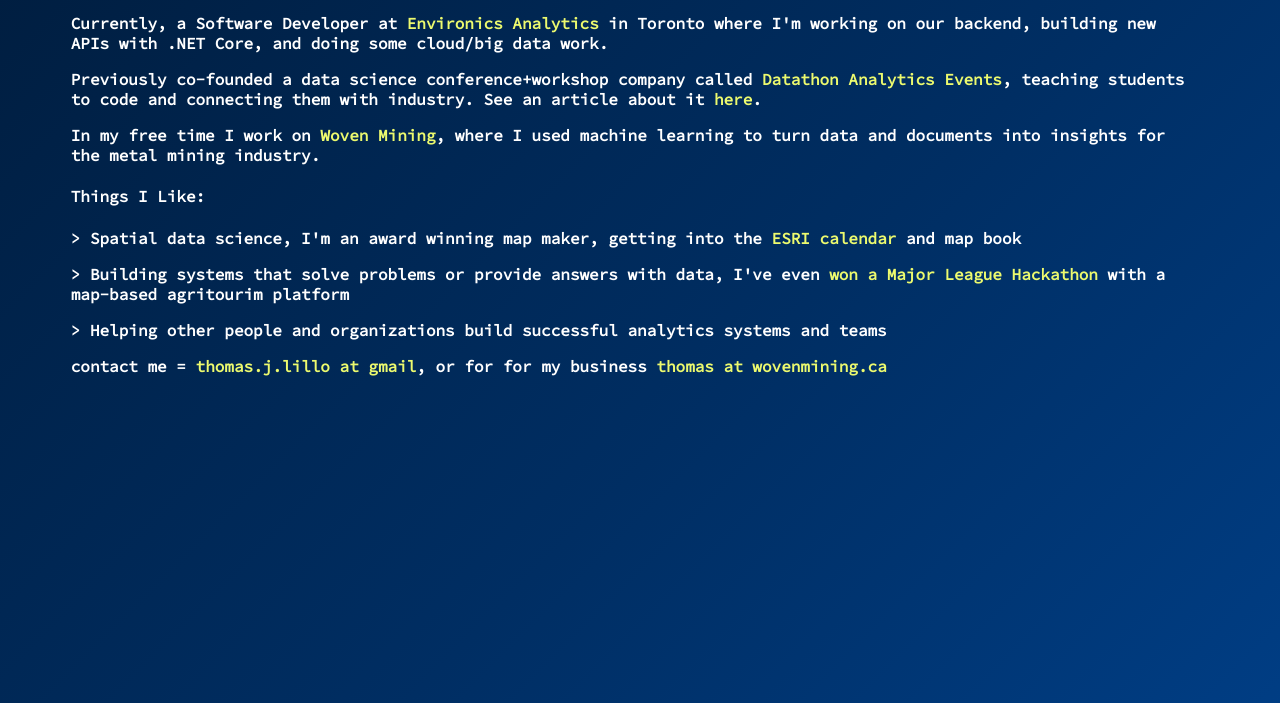
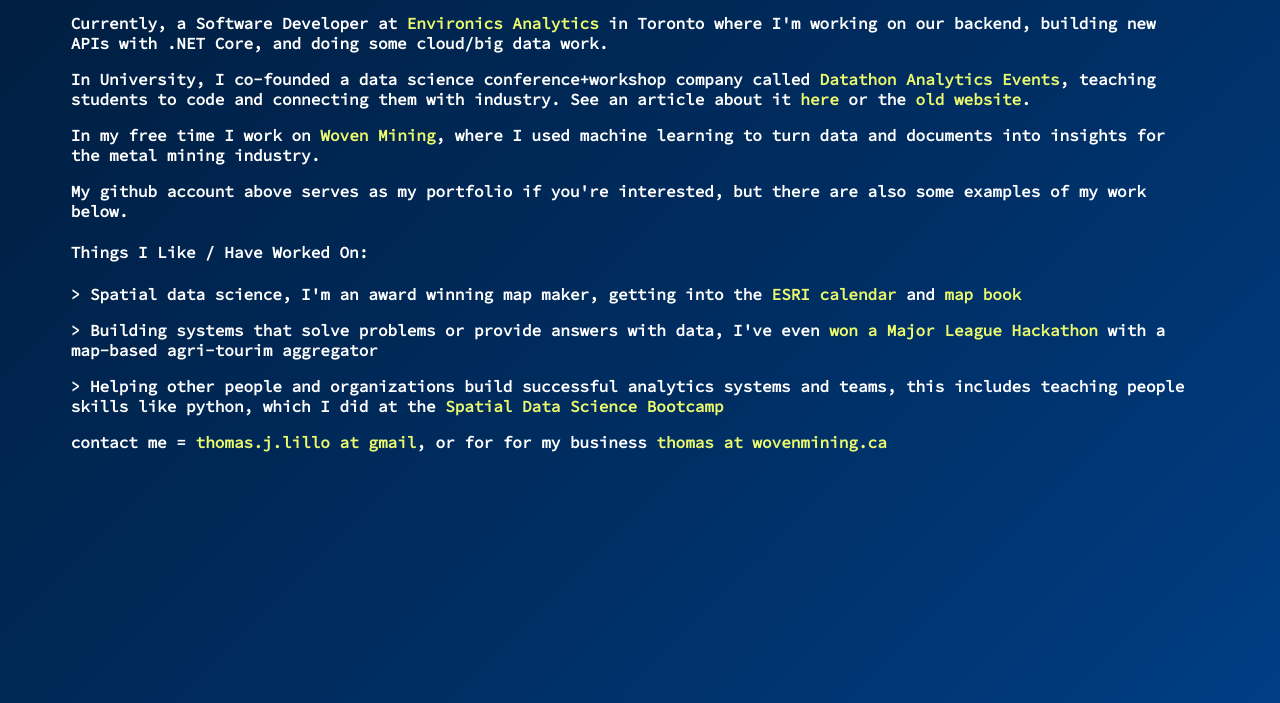
Before and after one commit to thomaslillo/tomlillo, a plain HTML site: page index.html in a window 1280 px wide. Shown: the part 144-847 px from the top of the page. Drawn offline with Linux system fonts and the light colour scheme; a web font is replaced by a local one.

Commit message:
Update index.html

```diff
--- a/index.html
+++ b/index.html
@@ -34,15 +34,17 @@
             <!--- current work <a href="http://www.datathon.ca"></a> -->
             <p>Currently, a Software Developer at <a href="https://environicsanalytics.com/">Environics Analytics</a> in Toronto where I'm working on our backend, building new APIs with .NET Core, and doing some cloud/big data work.</p>
 
-            <p>Previously co-founded a data science conference+workshop company called <a href="https://thomaslillo.github.io/datathon-website-tailwindcss/">Datathon Analytics Events</a>, teaching students to code and connecting them with industry. See an article about it <a href="https://brocku.ca/brock-news/tag/datathon/">here</a>.</p>
+            <p>In University, I co-founded a data science conference+workshop company called <a href="https://thomaslillo.github.io/datathon-website-tailwindcss/">Datathon Analytics Events</a>, teaching students to code and connecting them with industry. See an article about it <a href="https://brocku.ca/brock-news/tag/datathon/">here</a> or the <a href="https://thomaslillo.github.io/datathon-website-tailwindcss/">old website</a>.</p>
 
             <p>In my free time I work on <a href="https://wovenmining.ca">Woven Mining</a>, where I used machine learning to turn data and documents into insights for the metal mining industry.</p>
+
+            <p>My github account above serves as my portfolio if you're interested, but there are also some examples of my work below.</p>
             <!--- who I am -->
 
-                <h4> Things I Like: </h4>
-                <p> > Spatial data science, I'm an award winning map maker, getting into the <a href="https://map-calendar-esricanada.hub.arcgis.com/pages/aug-2021">ESRI calendar</a> and map book</p>
-                <p> > Building systems that solve problems or provide answers with data, I've even <a href="https://devpost.com/software/agritech-hackathon-2020-opentourism-niagara">won a Major League Hackathon</a> with a map-based agritourim platform</p>
-                <p> > Helping other people and organizations build successful analytics systems and teams </p>
+                <h4> Things I Like / Have Worked On: </h4>
+                <p> > Spatial data science, I'm an award winning map maker, getting into the <a href="https://map-calendar-esricanada.hub.arcgis.com/pages/aug-2021">ESRI calendar</a> and <a href="https://www.esri.com/en-us/esri-press/browse/the-esri-map-book-volume-38">map book</a></p>
+                <p> > Building systems that solve problems or provide answers with data, I've even <a href="https://devpost.com/software/agritech-hackathon-2020-opentourism-niagara">won a Major League Hackathon</a> with a map-based agri-tourim aggregator</p>
+                <p> > Helping other people and organizations build successful analytics systems and teams, this includes teaching people skills like python, which I did at the <a href="https://github.com/thomaslillo/spatial-python-bootcamp">Spatial Data Science Bootcamp</a></p>
 
             <!--- projects link -->
             <!--<h4><a class="skills_link" href="projects.html">Check out some of my work and resume here.</a></h4>-->
```
